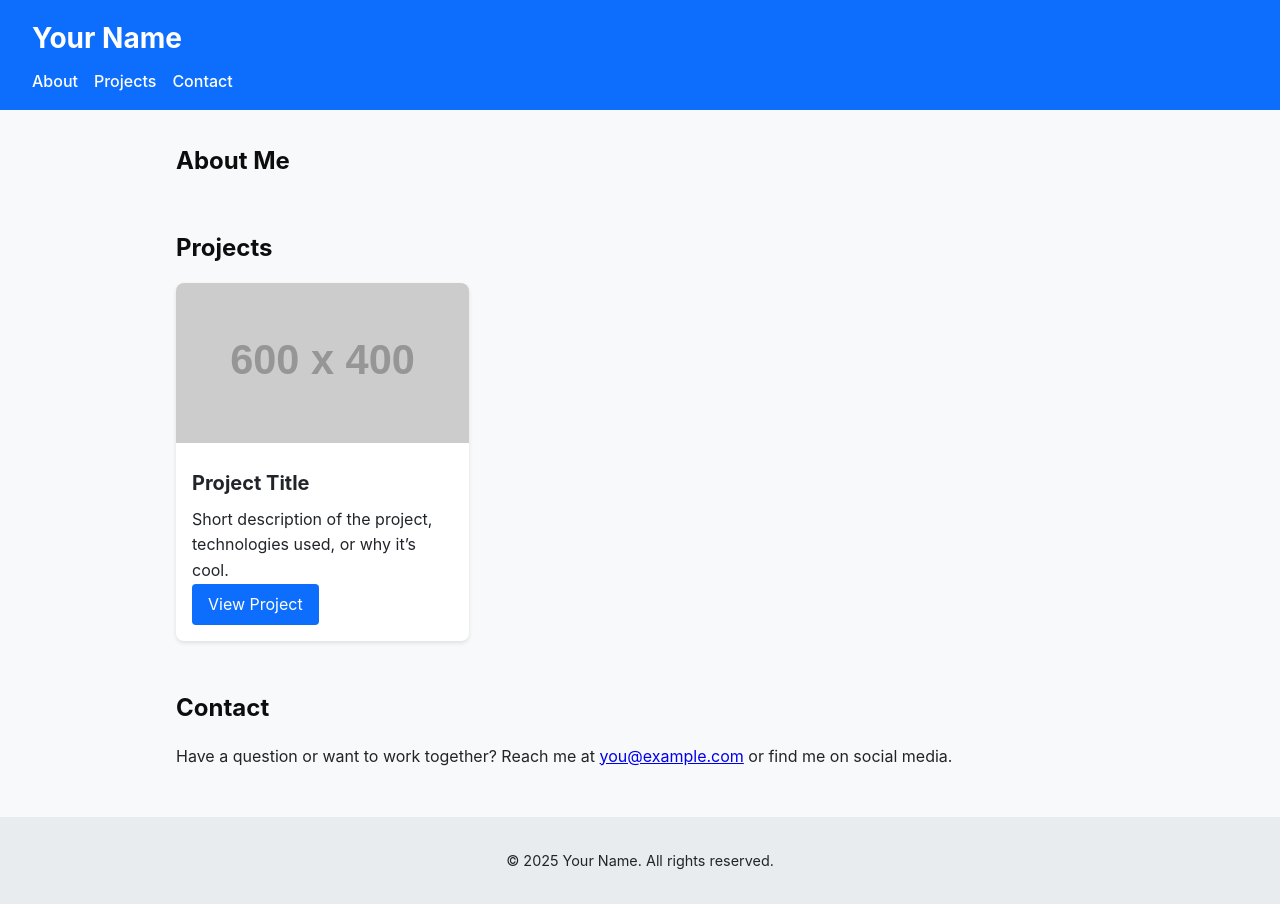
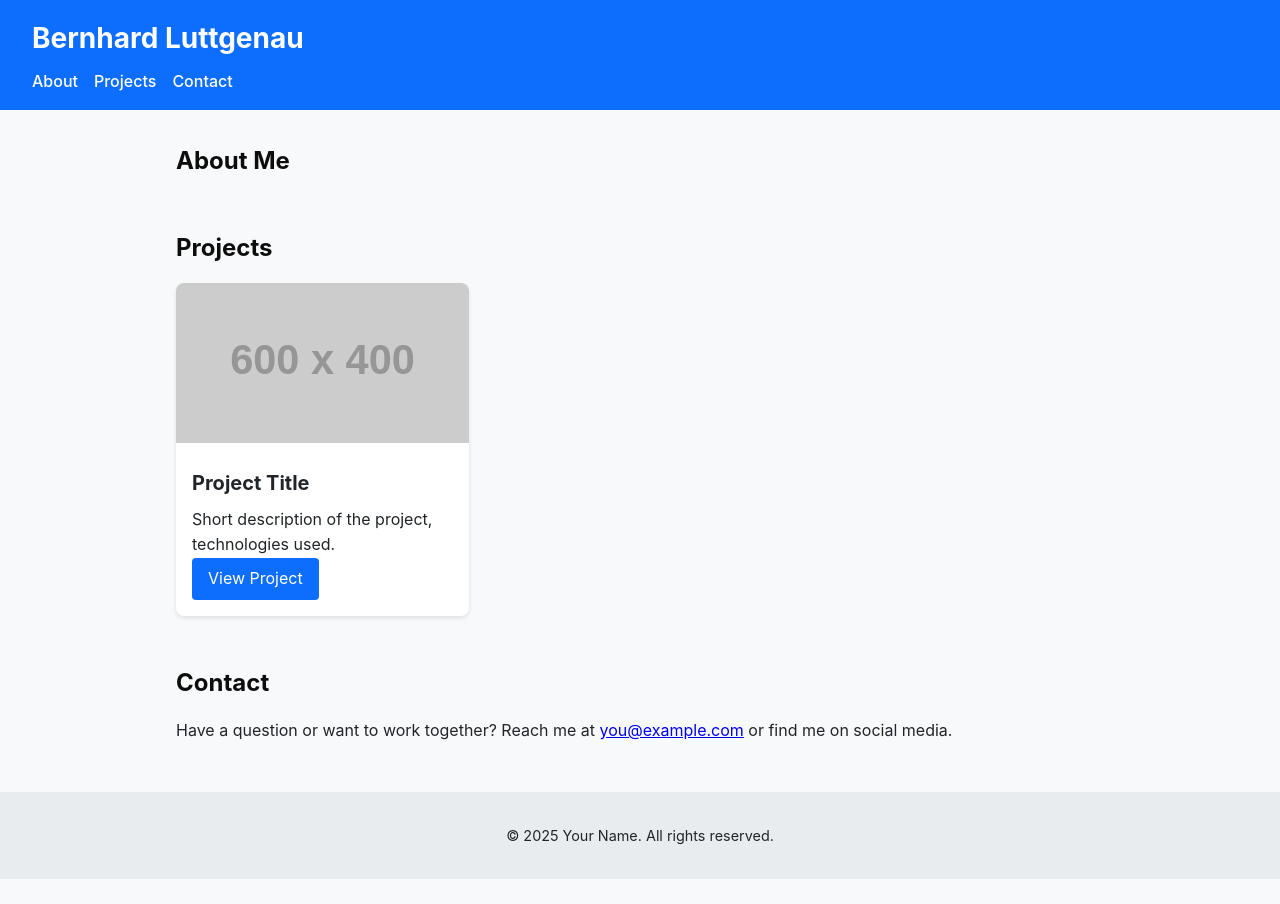
Before and after one commit to BLuttgenau/personalbrand, a plain HTML site: page index.htm in a window 1280 px wide. After the commit the page ends 879 px from the top, so only its background shows below. Drawn offline with Linux system fonts and the light colour scheme; placeholder pictures from the web are drawn by us.

Commit message:
Update index.htm

```diff
--- a/index.htm
+++ b/index.htm
@@ -109,7 +109,7 @@
 
   <!-- ————— HEADER ————— -->
   <header>
-    <h1>Your Name</h1>
+    <h1>Bernhard Luttgenau</h1>
     <nav>
       <ul>
         <li><a href="#about">About</a></li>
@@ -138,7 +138,7 @@
           <img src="https://via.placeholder.com/600x400" alt="Project thumbnail">
           <div class="content">
             <h3>Project Title</h3>
-            <p>Short description of the project, technologies used, or why it’s cool.</p>
+            <p>Short description of the project, technologies used.</p>
             <a class="btn" href="#" target="_blank" rel="noopener">View Project</a>
           </div>
         </article>
```
